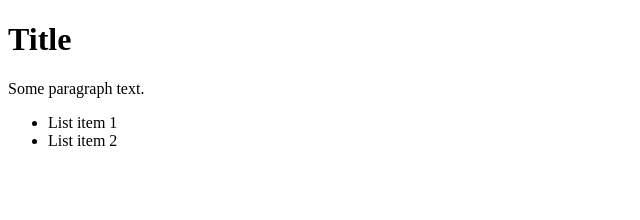
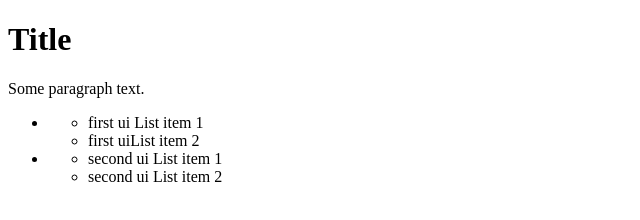
Before and after one commit to AchrfJR/front-end-course-tasks, a plain HTML site: page Dom&Bom/representaion-dom.html in a window 1280 px wide. Shown: the whole page, without its empty margins (0-640 px from the left). Drawn offline with Linux system fonts and the light colour scheme.

Commit message:
Update representaion-dom.html

```diff
--- a/Dom&Bom/representaion-dom.html
+++ b/Dom&Bom/representaion-dom.html
@@ -10,8 +10,18 @@
         <h1>Title</h1>
         <p>Some paragraph text.</p>
         <ul>
-            <li>List item 1</li>
-            <li>List item 2</li>
+            <li>
+                <ul>
+                    <li>first ui List item 1</li>
+                    <li>first uiList item 2</li>
+                </ul>
+            </li>
+            <li>
+                <ul>
+                    <li>second ui List item 1</li>
+                    <li>second ui List item 2</li>
+                </ul>
+            </li>
         </ul>
     </div>
 </body>
```
